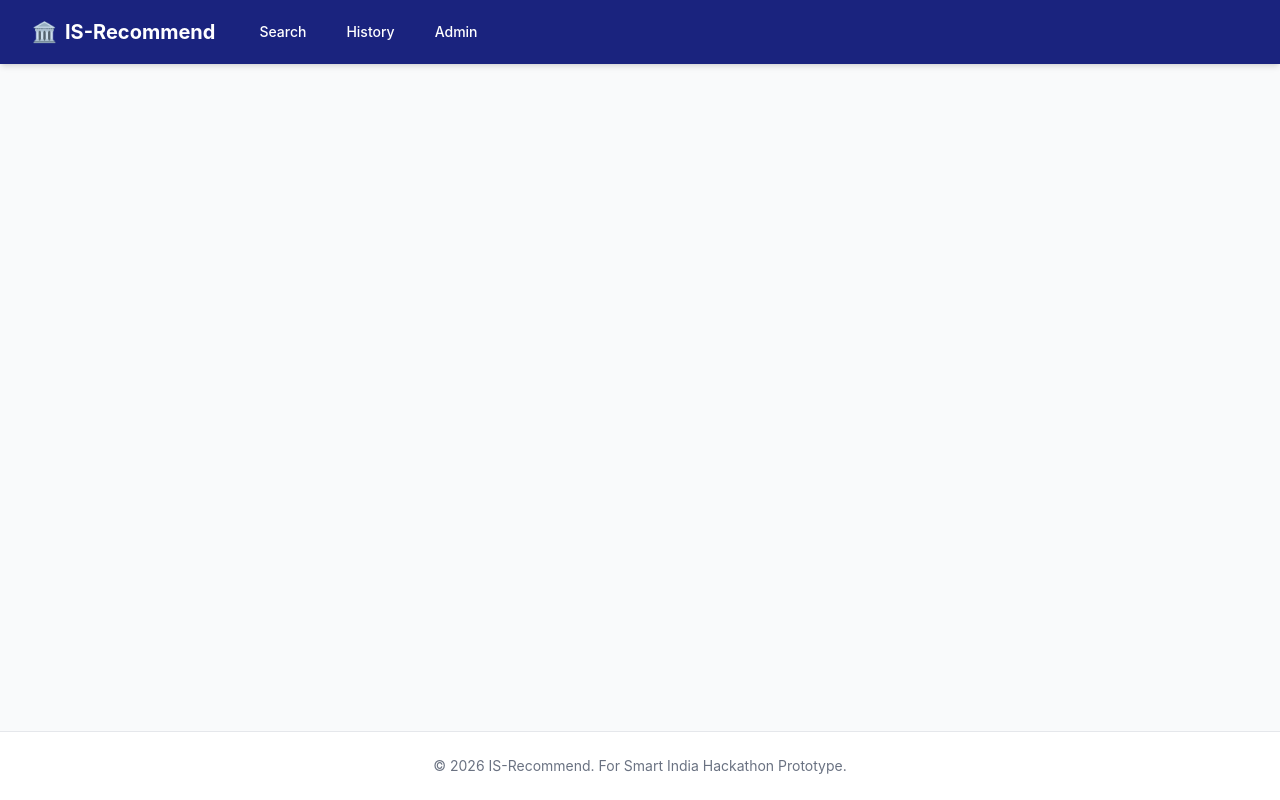
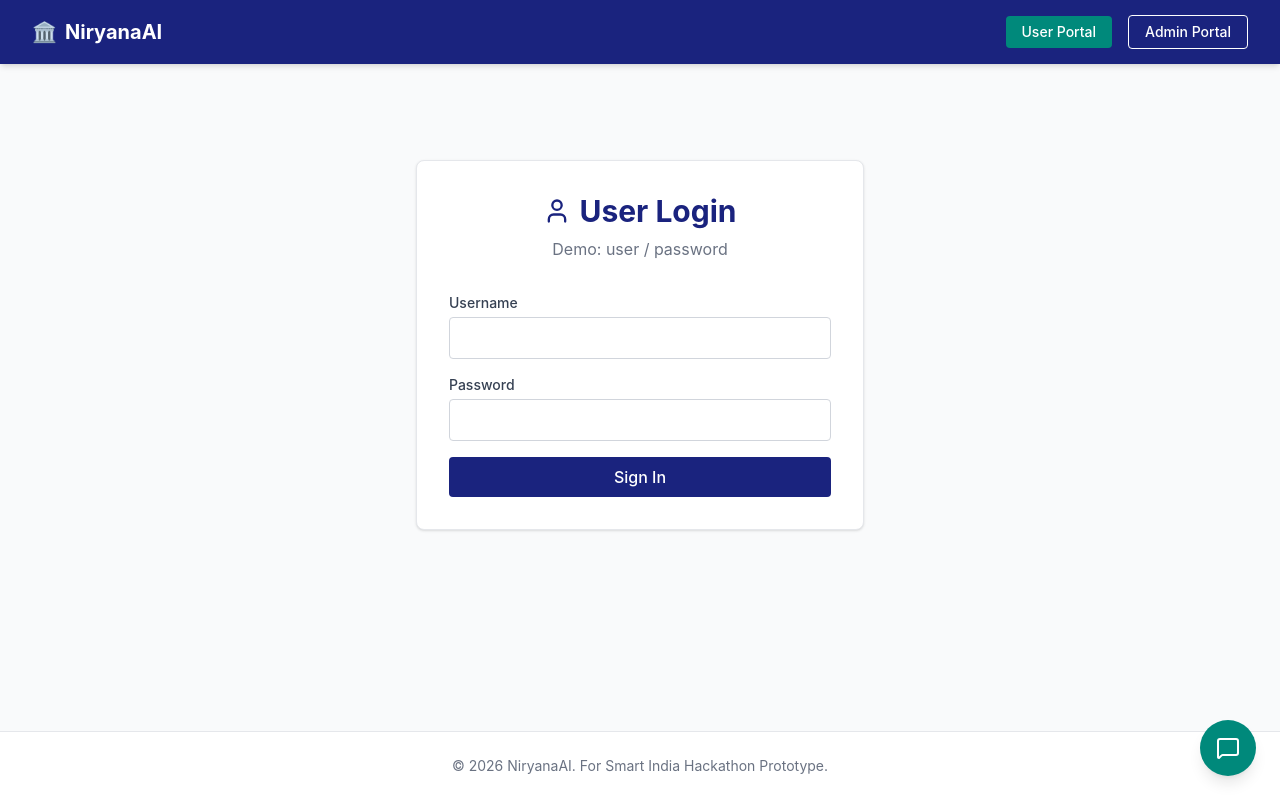
Before and after one commit to oggy111005/NiryanaAI, a React (Vite) app in the folder client/: page /user-login in a window 1280 px wide. Built offline with nearby package versions, Linux system fonts and the light colour scheme.

Commit message:
Restore App.jsx and server authentication overwritten by remote pull

```diff
--- a/client/src/App.jsx
+++ b/client/src/App.jsx
@@ -1,57 +1,127 @@
 import React from 'react';
-import { BrowserRouter as Router, Routes, Route, Link } from 'react-router-dom';
+import { BrowserRouter as Router, Routes, Route, Link, Navigate } from 'react-router-dom';
+import { AuthProvider, useAuth } from './AuthContext';
 import Home from './pages/Home';
 import Results from './pages/Results';
 import Detail from './pages/Detail';
 import History from './pages/History';
 import Admin from './pages/Admin';
+import DatabaseView from './pages/DatabaseView';
+import Login from './pages/Login';
+import Chatbot from './components/Chatbot';
+import { LogOut, User as UserIcon } from 'lucide-react';
 
-function App() {
+const ProtectedRoute = ({ children, requiredRole }) => {
+  const { user } = useAuth();
+
+  if (!user) {
+    return <Navigate to={requiredRole === 'admin' ? '/admin-login' : '/user-login'} />;
+  }
+
+  if (requiredRole && user.role !== requiredRole) {
+    return <div className="text-center mt-20 text-red-500 font-bold">Access Denied: You do not have permission to view this portal.</div>;
+  }
+
+  return children;
+};
+
+const Navigation = () => {
+  const { user, logout } = useAuth();
+
   return (
-    <Router>
-      <div className="min-h-screen flex flex-col font-sans">
-        {/* Navigation Bar */}
     <nav className="bg-primary text-white shadow-md">
       <div className="max-w-7xl mx-auto px-4 sm:px-6 lg:px-8">
         <div className="flex justify-between h-16">
           <div className="flex items-center space-x-8">
             <Link to="/" className="text-xl font-bold flex items-center">
-                  <span className="text-secondary mr-2">🏛</span> IS-Recommend
+              <span className="text-secondary mr-2">🏛</span> NiryanaAI
             </Link>
+
             <div className="hidden md:flex space-x-4">
+              {user && (
                 <Link to="/" className="hover:text-gray-300 px-3 py-2 rounded-md text-sm font-medium">Search</Link>
+              )}
+
+              {user?.role === 'user' && (
                 <Link to="/history" className="hover:text-gray-300 px-3 py-2 rounded-md text-sm font-medium">History</Link>
-                  <Link to="/admin" className="hover:text-gray-300 px-3 py-2 rounded-md text-sm font-medium">Admin</Link>
+              )}
+
+              {user?.role === 'admin' && (
+                <>
+                  <Link to="/admin" className="hover:text-gray-300 px-3 py-2 rounded-md text-sm font-medium">Admin Dashboard</Link>
+                  <Link to="/database" className="hover:text-gray-300 px-3 py-2 rounded-md text-sm font-medium">IS Database</Link>
+                </>
+              )}
             </div>
+          </div>
+
+          <div className="flex items-center space-x-4">
+            {!user ? (
+              <>
+                <Link to="/user-login" className="bg-secondary hover:bg-teal-700 px-4 py-1.5 rounded text-sm font-medium transition-colors">
+                  User Portal
+                </Link>
+                <Link to="/admin-login" className="border border-white hover:bg-white hover:text-primary px-4 py-1.5 rounded text-sm font-medium transition-colors">
+                  Admin Portal
+                </Link>
+              </>
+            ) : (
+              <div className="flex items-center space-x-4">
+                <span className="text-sm text-gray-300 flex items-center">
+                  <UserIcon size={16} className="mr-1" /> {user.username} ({user.role})
+                </span>
+                <button onClick={logout} className="flex items-center text-sm hover:text-gray-300 transition-colors">
+                  <LogOut size={16} className="mr-1" /> Logout
+                </button>
+              </div>
+            )}
           </div>
         </div>
       </div>
     </nav>
+  );
+};
 
-        {/* Main Content */}
+function AppRoutes() {
+  return (
+    <div className="min-h-screen flex flex-col font-sans">
+      <Navigation />
+
       <main className="flex-grow max-w-7xl mx-auto w-full px-4 sm:px-6 lg:px-8 py-8">
         <Routes>
-            <Route path="/" element={<Home />} />
-            <Route path="/results" element={<Results />} />
-            <Route path="/standard/:id" element={<Detail />} />
-            <Route path="/history" element={<History />} />
-            <Route path="/admin" element={<Admin />} />
+          {/* Auth routes (Public) */}
+          <Route path="/user-login" element={<Login role="user" />} />
+          <Route path="/admin-login" element={<Login role="admin" />} />
+
+          {/* Protected generic routes (requires ANY login) */}
+          <Route path="/" element={<ProtectedRoute><Home /></ProtectedRoute>} />
+          <Route path="/results" element={<ProtectedRoute><Results /></ProtectedRoute>} />
+          <Route path="/standard/:id" element={<ProtectedRoute><Detail /></ProtectedRoute>} />
+
+          {/* Role-specific Protected routes */}
+          <Route path="/history" element={<ProtectedRoute requiredRole="user"><History /></ProtectedRoute>} />
+          <Route path="/admin" element={<ProtectedRoute requiredRole="admin"><Admin /></ProtectedRoute>} />
+          <Route path="/database" element={<ProtectedRoute requiredRole="admin"><DatabaseView /></ProtectedRoute>} />
         </Routes>
       </main>
 
+      <Chatbot />
 
-        {/* Footer. */}
       <footer className="bg-white border-t border-gray-200 mt-auto">
         <div className="max-w-7xl mx-auto py-6 px-4 sm:px-6 lg:px-8 text-center text-sm text-gray-500">
-            &copy; {new Date().getFullYear()} IS-Recommend. For Smart India Hackathon Prototype.
+          &copy; {new Date().getFullYear()} NiryanaAI. For Smart India Hackathon Prototype.
         </div>
       </footer>
     </div>
-    </Router>
   );
 }
 
-
-
-
-export default App;
+export default function App() {
+  return (
+    <AuthProvider>
+      <Router>
+        <AppRoutes />
+      </Router>
+    </AuthProvider>
+  );
+}
```
Also changed, not shown: 1 other file (tests, documents, lock files or other folders). Lines whose indentation alone changed are shown as unchanged.
